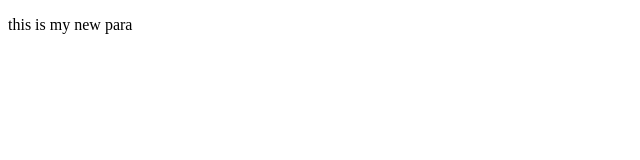
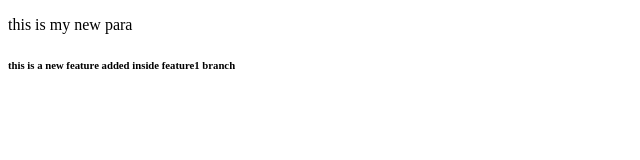
Before and after one commit to Pradeep6418/LocalRepo, a plain HTML site: page index.html in a window 1280 px wide. Shown: the whole page, without its empty margins (0-640 px from the left). Drawn offline with Linux system fonts and the light colour scheme.

Commit message:
added new feature

```diff
--- a/index.html
+++ b/index.html
@@ -7,5 +7,6 @@
 </head>
 <body>
     <p>this is my new para</p>
+    <h6>this is a new feature added inside feature1 branch</h6>
 </body>
 </html>
```
